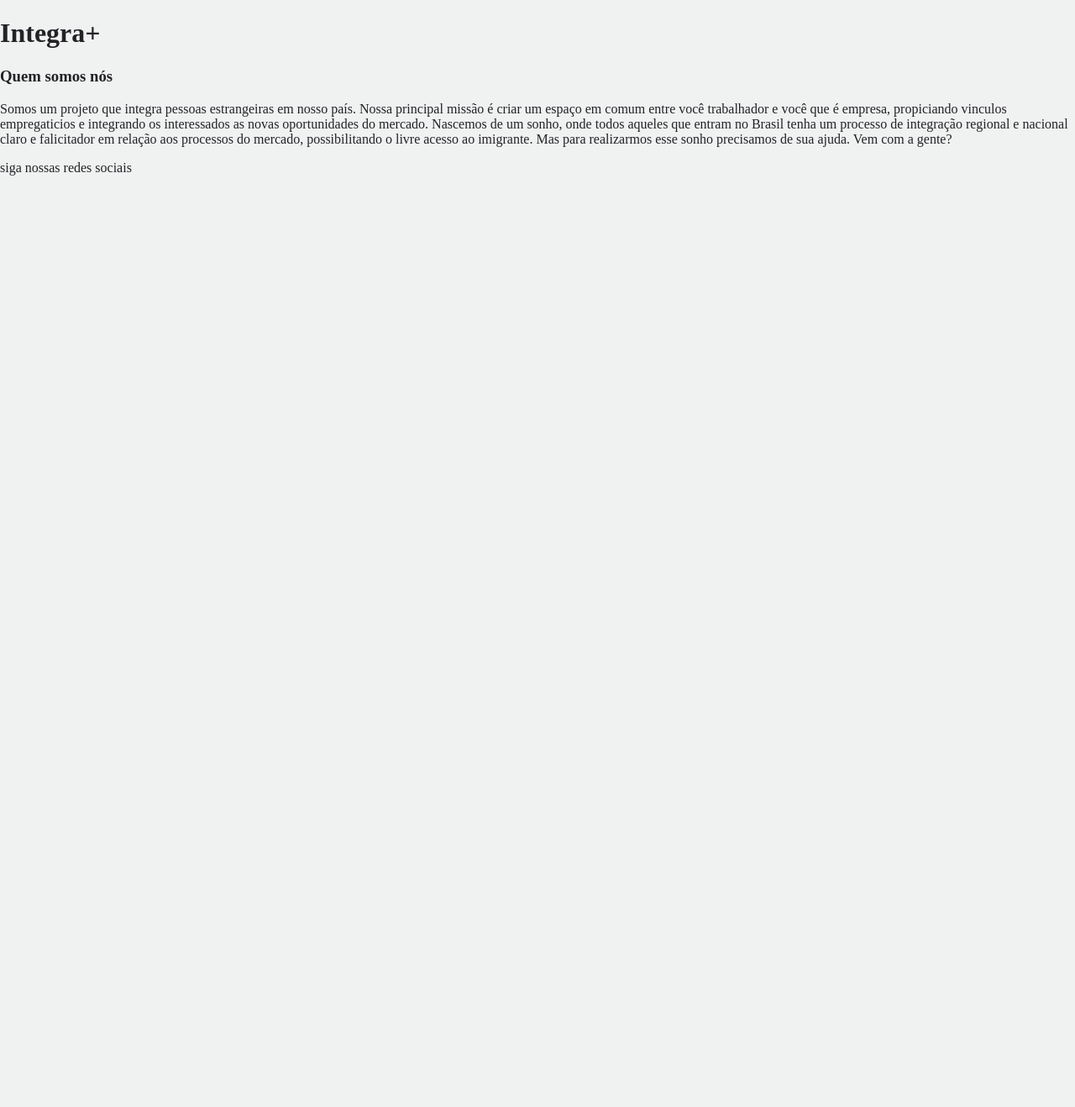
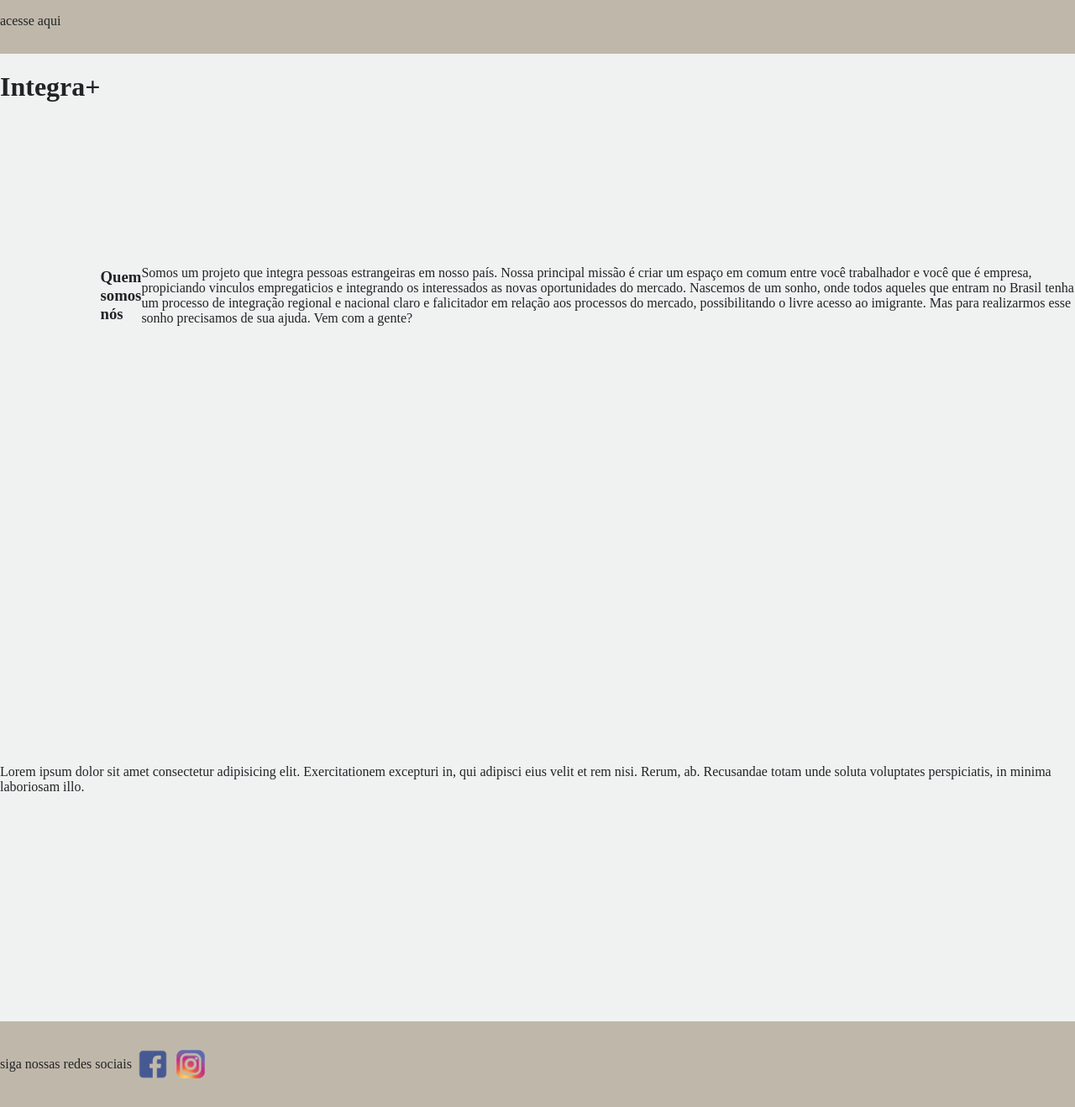
Before and after one commit to cami-almeida/integra, a Django app: page / in a window 1280 px wide. Shown: the whole page at 84% size. Before the commit the page ends 209 px from the top, so only its background shows below. Run offline with Django 3.2, Linux system fonts and the light colour scheme.

Commit message:
atualizar grid template

```diff
--- a/website/static/css/style.css
+++ b/website/static/css/style.css
@@ -2,6 +2,12 @@ body{
     margin:0px;
     background-color: #F0F2F2;
     color: #232226;
+    display: grid;
+    grid-template-areas: 'header header header header'
+                        'imagem imagem texto texto'
+                         'conteudo conteudo conteudo conteudo'
+                        'footer footer footer footer';
+    grid-template-rows: 5vw 45vw 45vw 8vw;
 }
 
 .formulario{
@@ -9,3 +15,28 @@ body{
     display: flex;
     justify-content: space-around;
 }
+
+.conteudo {
+    grid-area: conteudo;
+    display: flex;
+    align-items: center;
+}
+
+.texto{
+grid-area: texto;
+display: flex;
+align-items: center;
+}
+
+header{
+    grid-area: header;
+    background-color: #BFB8AA;
+    display: flex;
+}
+
+footer{
+    grid-area: footer;
+    background-color:#BFB8AA;
+    display: flex;
+    align-items: center;
+}
--- a/website/templates/index.html
+++ b/website/templates/index.html
@@ -1,14 +1,19 @@
+
 {% extends 'shared/layout.html' %}
 {% block conteudo %}
 <h1>Integra+</h1>
+
+<div class= 'texto'>
 <h3>Quem somos nós</h3>
 <p>Somos um projeto que integra pessoas estrangeiras em nosso país. Nossa principal missão é criar um espaço em comum entre você trabalhador e você que é empresa, propiciando vinculos empregaticios e integrando os interessados as novas  oportunidades do mercado.
     Nascemos de um sonho, onde todos aqueles que entram no Brasil tenha um processo de integração regional e nacional claro e falicitador em relação aos processos do mercado, possibilitando o livre acesso ao imigrante.
     Mas para realizarmos esse sonho precisamos de sua ajuda. Vem com a gente?
 </p>
+</div>
 
-<footer>
- <p>siga nossas redes sociais</p>
-</footer>
+<div class= 'conteudo'>
+    <p>Lorem ipsum dolor sit amet consectetur adipisicing elit. Exercitationem excepturi in, qui adipisci eius velit et rem nisi. Rerum, ab. Recusandae totam unde soluta voluptates perspiciatis, in minima laboriosam illo.</p>
+</div>
+
 
 {% endblock %}
--- a/website/templates/shared/layout.html
+++ b/website/templates/shared/layout.html
@@ -9,7 +9,15 @@
     <title>Integra+</title>
 </head>
 <body>
+<header>
+    <p>acesse aqui</p>
+</header>
     {% block conteudo %}
     {% endblock %}
+    <footer>
+            <p>siga nossas redes sociais</p>
+            <img src="{% static 'image/logoFace.png' %}" height="50" width="50">
+            <img src="{% static 'image/logoInsta.png' %}"height="40" width="40">
+           </footer>
 </body>
 </html>
```
Also changed, not shown: website/static/image/logoFace.png (added), website/static/image/logoInsta.png (added).
